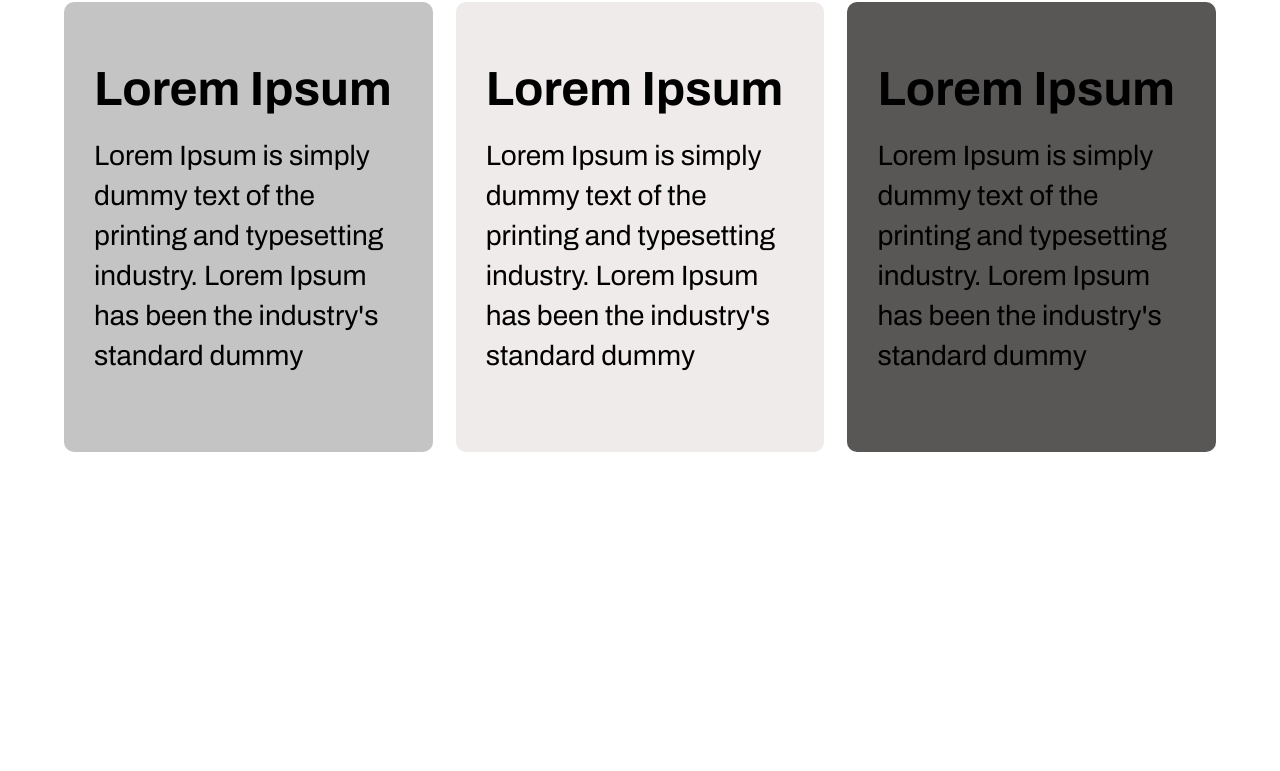
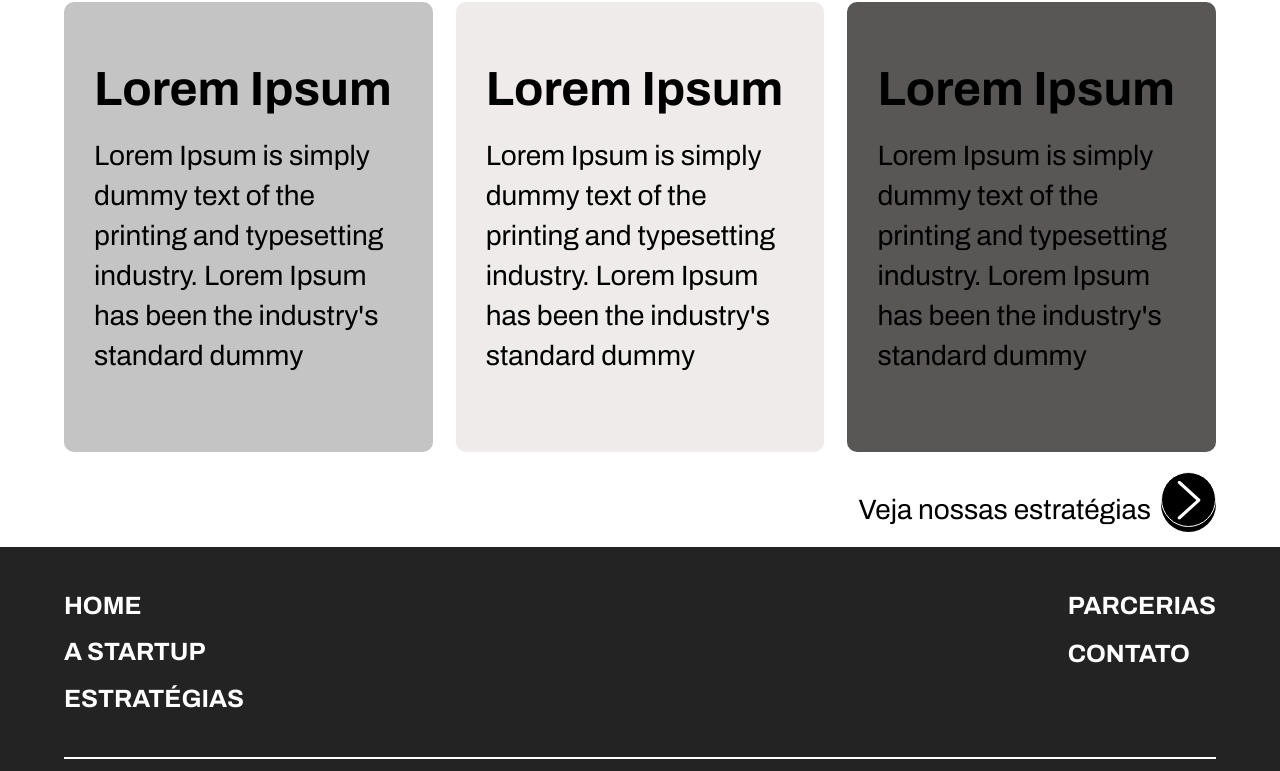
Before and after one commit to silvaisabela/glowing-guide, a website: page src/pages/startup/startup.html in a window 1280 px wide. Shown: the part 3540-4311 px from the top of the page. Before the commit the page ends 4012 px from the top, so only its background shows below. Drawn offline with Linux system fonts and the light colour scheme.

Commit message:
feat: next button

```diff
--- a/src/pages/startup/startup.css
+++ b/src/pages/startup/startup.css
@@ -135,6 +135,21 @@
 }
 
 .value_card .title{
+    margin-bottom: 20px;
+}
+.teste{
+    display: flex;
+    align-items: flex-end;
+}
+.next_button{
+    display: flex;
+    align-items: center;
+    justify-content: flex-end;
+
+}
+
+.button{
+    margin-left: 10px;
     margin-bottom: 20px;
 }
 
--- a/src/pages/startup/startup.html
+++ b/src/pages/startup/startup.html
@@ -158,7 +158,15 @@
             </div>
         </section>
 
-    <!-- <footer class="footer">
+        <div class="teste">
+        <div class="next_button container">
+            <p class="paragraphy">Veja nossas estratégias</p>
+            <a class="button" href="../estrategias/estretegias.html">
+                <img class="arrow__button" src="/src/img/home/arrow-right.svg" alt="next button"/>
+            </a>
+        </div>
+    </div>
+    <footer class="footer">
         <div class="container">
             <div class="footer__content">
                 <div class="footer__menu">
@@ -194,12 +202,12 @@
                 </div>
             </div>
         </div>
-    </footer> -->
-    <!-- <div class="copyright">
+    </footer>
+     <div class="copyright">
         <div class="copyright__content">
             &copy;<p class="copyright__description">spacebot</p>
         </div>
-    </div> -->
+    </div>
     <script src="../../style/navbar/navbar.js"></script>
 </body>
 
```
